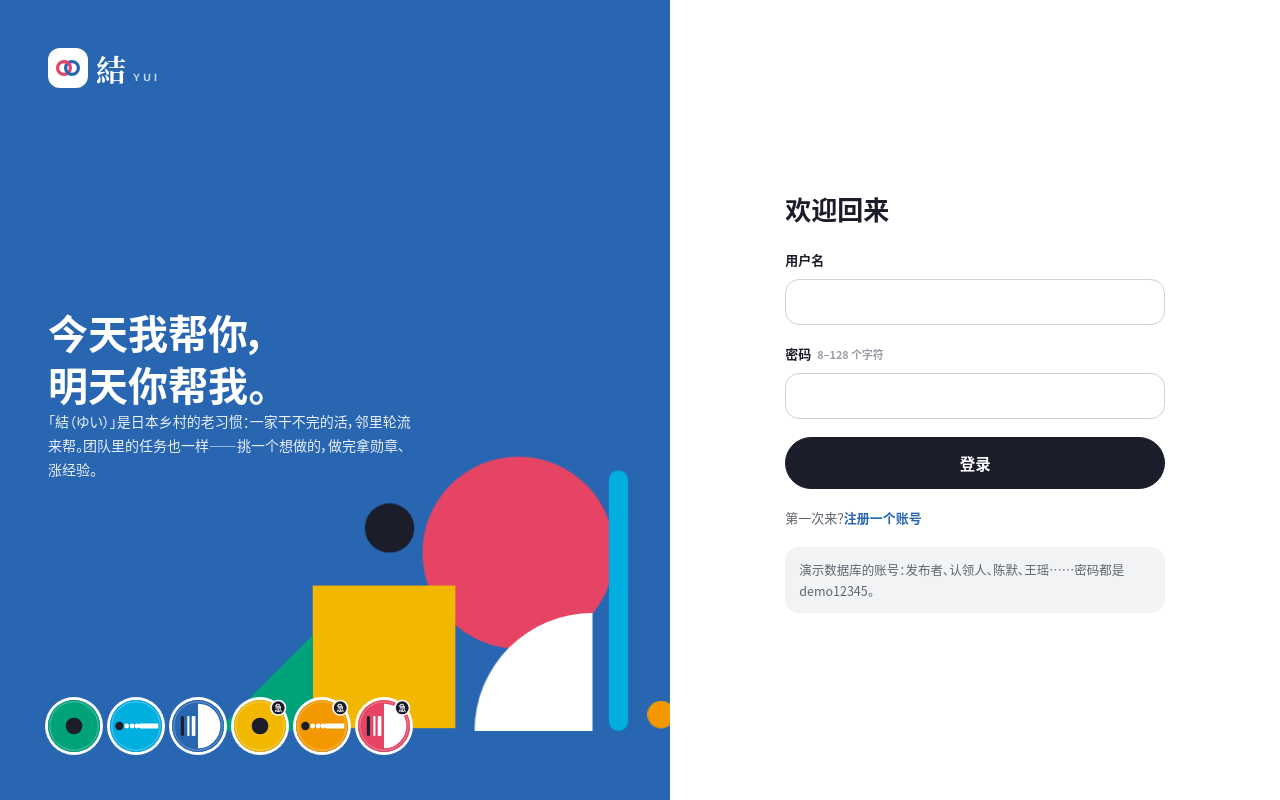
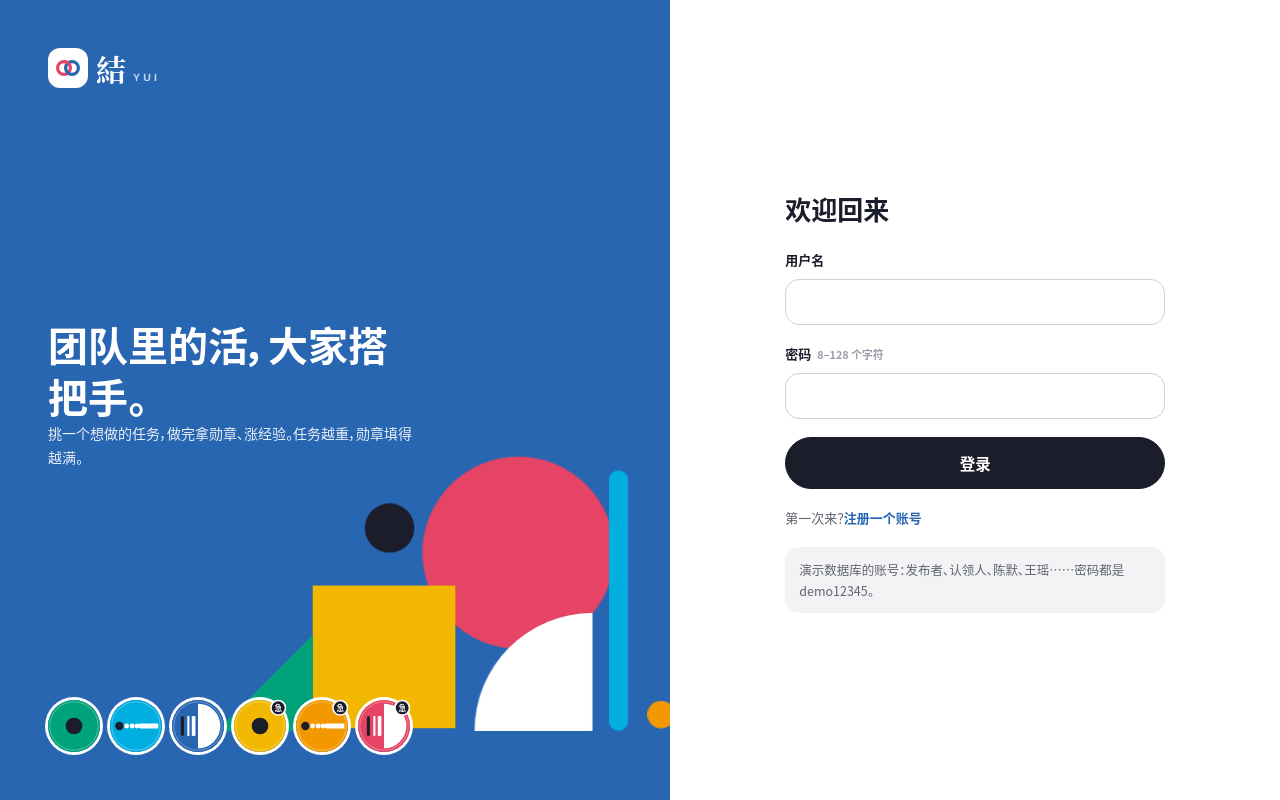
Before and after one commit to Jarv1sP/bounty-platform, a Flask app: page /auth/login in a window 1280 px wide. Run offline with Flask 3, Linux system fonts and the light colour scheme.

Commit message:
Keep the name and design rationale out of the docs and pages
README, the login page and the 縁側 page now only say how things work;
comments no longer cite where ideas came from.

Co-Authored-By: Claude Opus 5.5 <noreply@anthropic.com>

```diff
--- a/bounty/honors.py
+++ b/bounty/honors.py
@@ -2,7 +2,7 @@
 IMPORTANCE = {'light': '轻量', 'standard': '常规', 'major': '重要'}
 URGENCY = {'normal': '不急', 'urgent': '加急'}
 EFFORT = {'light': '半天内', 'standard': '一两天', 'major': '一周左右'}
-# 点动成线，线动成面：任务越重，勋章填得越满；不急用冷色，加急用暖色并挂「急」角标。
+# 任务越重，勋章填得越满；不急用冷色，加急用暖色并挂「急」角标。
 MEDALS = {
     'light-normal': {'name': '点', 'hue': '#00A27A'},
     'standard-normal': {'name': '线', 'hue': '#00AEE0'},
--- a/static/board.js
+++ b/static/board.js
@@ -130,7 +130,7 @@
         void art.getBoundingClientRect();
         art.classList.add('anim');
         feel.play(tile, [{transform: 'scale(.95)'}, {transform: 'scale(1.04)', offset: .45}, {transform: 'none'}], {duration: 380, easing: feel.C});
-        // 连着选，音一个比一个高（星露谷捡东西的那种）
+        // 连着选，音一个比一个高
         feel.sfx('tick', {pitch: 1 + chosen().length * 0.12});
       } else {
         tile.style.setProperty('--x', '50%');
--- a/static/style.css
+++ b/static/style.css
@@ -1,5 +1,5 @@
 /* 結 YUI · 全站样式
-   现代日式：浅灰地面 + 白色面板，墨色撑结构；六个同色调的鲜艳色（取自「デザインあ」）只给勋章、色卡和状态用。
+   浅灰地面 + 白色面板，墨色撑结构；六个同色调的鲜艳色只给勋章、色卡和状态用。
    不加载任何外部字体或图片，全部用系统字体和内联 SVG。 */
 :root{
   --ground:#F2F3F5;--paper:#fff;--ink:#1B1D2A;--ink-2:#3A3D4B;--sub:#61646F;--faint:#9A9DA8;--line:#E3E4E9;--line-2:#CFD1D8;
--- a/static/ui.js
+++ b/static/ui.js
@@ -1,5 +1,5 @@
 /* 結 YUI · 全站交互与手感
-   参考卡普空、星露谷和樱井政博讲的手感原则：
+   手感原则：
    - 操作后 100ms 内一定有反馈；状态先保存，动画只是盖在上面的一层，点击或按 Esc 立即跳到结果。
    - 分级：悬停最轻；认领、提交、退回 ≤400ms 且不震；验收、勋章 ≤1s；集齐一套 ≤2s 且只播一次。
    - 打击停顿只用在大节点（60–120ms），震动只震目标元素、横向 ≤3px，绝不震整页。
@@ -275,7 +275,7 @@
     }
   }));
 
-  /* ---------- 领取勋章：卡普空式结算 + 星露谷式按稀有度放大 ---------- */
+  /* ---------- 领取勋章：按稀有度分档庆祝 ---------- */
   const stage = document.querySelector('[data-honor-reveal]');
   const dialog = document.querySelector('.award-dialog');
   if (stage && dialog) reveal(stage.dataset.honorReveal);
--- a/templates/auth.html
+++ b/templates/auth.html
@@ -21,8 +21,8 @@
       {% endfor %}
     </svg>
     <div>
-      <h1>今天我帮你，<br>明天你帮我。</h1>
-      <p>「結（ゆい）」是日本乡村的老习惯：一家干不完的活，邻里轮流来帮。团队里的任务也一样——挑一个想做的，做完拿勋章、涨经验。</p>
+      <h1>团队里的活，大家搭把手。</h1>
+      <p>挑一个想做的任务，做完拿勋章、涨经验。任务越重，勋章填得越满。</p>
     </div>
     <div class="auth-medals">{% for key in medals %}{{ medal(key) }}{% endfor %}</div>
   </section>
--- a/templates/components/medal.html
+++ b/templates/components/medal.html
@@ -1,4 +1,4 @@
-{#- 点动成线，线动成面：轻量 = 一个墨点；常规 = 一串白点并成延伸到内圈的白线；重要 = 墨线 + 白条并成填满半边的白面。
+{#- 轻量 = 一个墨点；常规 = 一串白点并成延伸到内圈的白线；重要 = 墨线 + 白条并成填满半边的白面。
     不急用冷色，加急用暖色并在右上角挂「急」。ghost = 未获得的灰色剪影。元素带 m-a / --i，动画按顺序把读法演一遍。 -#}
 {% macro medal(key, cls='', ghost=false, label=none, box=none) -%}
 {%- set parts = key.split('-') -%}
--- a/templates/components/ui.html
+++ b/templates/components/ui.html
@@ -1,6 +1,6 @@
 {% from 'components/medal.html' import medal %}
 {% from 'components/blocks.html' import build_svg %}
-{# 「結」：一红一蓝两个环扣在一起，像链条的两节——今天我帮你，明天你帮我 #}
+{# Logo：一红一蓝两个环 #}
 {% macro logo() -%}
 <svg viewBox="0 0 40 40" aria-hidden="true"><circle cx="15" cy="20" r="8" fill="none" stroke="#E54465" stroke-width="4"/><circle cx="25" cy="20" r="8" fill="none" stroke="#2866B1" stroke-width="4"/><path d="M17.07 12.27A8 8 0 0 1 21.93 16" fill="none" stroke="#E54465" stroke-width="4"/></svg>
 {%- endmacro %}
@@ -20,7 +20,7 @@
 {%- else -%}<span class="due{{ ' soon' if info[1] }}">{{ info[0] }}</span>{%- endif -%}
 {%- endmacro %}
 
-{# 称号印章：像日本的判子，四个字两列、三个字一列，从右往左读 #}
+{# 称号印章：四个字两列、三个字一列，从右往左读 #}
 {% macro hanko(title, cls='') -%}
 <span class="hanko n{{ title.name|length }}{{ ' ' ~ cls if cls }}" style="--c:{{ title.color }}"><i>{{ title.name }}</i></span>
 {%- endmacro %}
--- a/templates/play.html
+++ b/templates/play.html
@@ -15,7 +15,7 @@
     <div class="play-hero-text">
       <span class="case-label">縁側</span>
       <h1>做完活，来縁側坐坐</h1>
-      <p>縁側是日式房子外面那条檐廊，干完活坐着歇会儿的地方。这里的东西全都随便玩，不花任何东西。勋章就是钥匙：拿到哪种勋章，积木就多一种颜色；点、线、面勋章越多，积木零件越多；有几样小游戏的玩法也要勋章来开。
+      <p>这里的东西全都随便玩，不花任何东西。勋章就是钥匙：拿到哪种勋章，积木就多一种颜色；点、线、面勋章越多，积木零件越多；有几样小游戏的玩法也要勋章来开。
         解锁了就一直是你的。游戏不给经验也不给勋章。</p>
     </div>
     <div class="wallet" aria-label="勋章解锁了 {{ parts_open|length }} 种零件">
```
Also changed, not shown: README.md.
